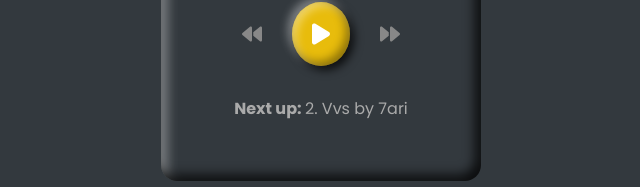
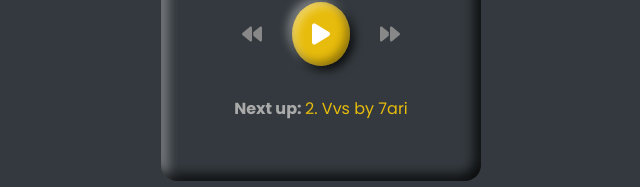
Before and after one commit to DrissBouda/react-mp3-player, a React (Create React App) app: page / in a window 1280 px wide. Shown: the part 395-582 px from the top of the page, without its empty margins (319-959 px from the left). Built offline with nearby package versions, Linux system fonts and the light colour scheme.

Commit message:
commit 9lawi

```diff
--- a/src/App.js
+++ b/src/App.js
@@ -719,7 +719,7 @@ function App() {
         return currentSongIndex + 1;
       }
     });
-  }, [currentSongIndex]);
+  }, [currentSongIndex, songs.length]);
 
   return (
     <div className="App">
--- a/src/index.css
+++ b/src/index.css
@@ -36,6 +36,7 @@ body {
 
 .c-player > p span {
   font-weight: 400;
+  color: #e8bc0c;
 }
 
 .c-player--details .details-img {
```
